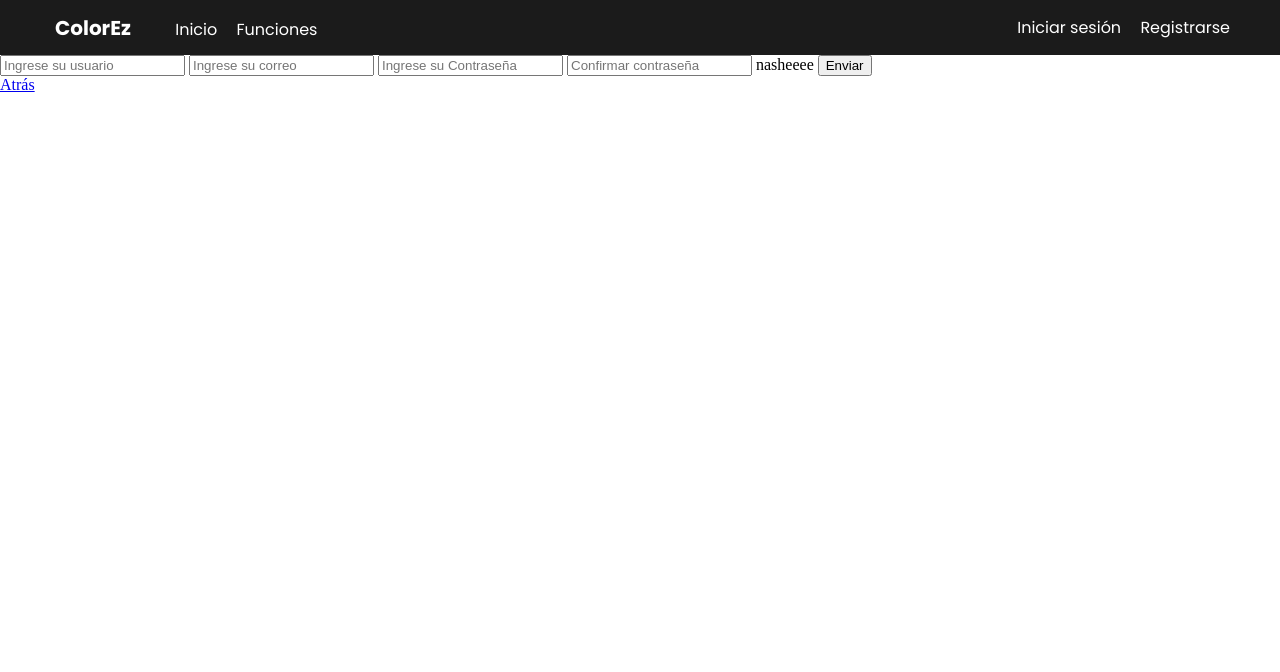
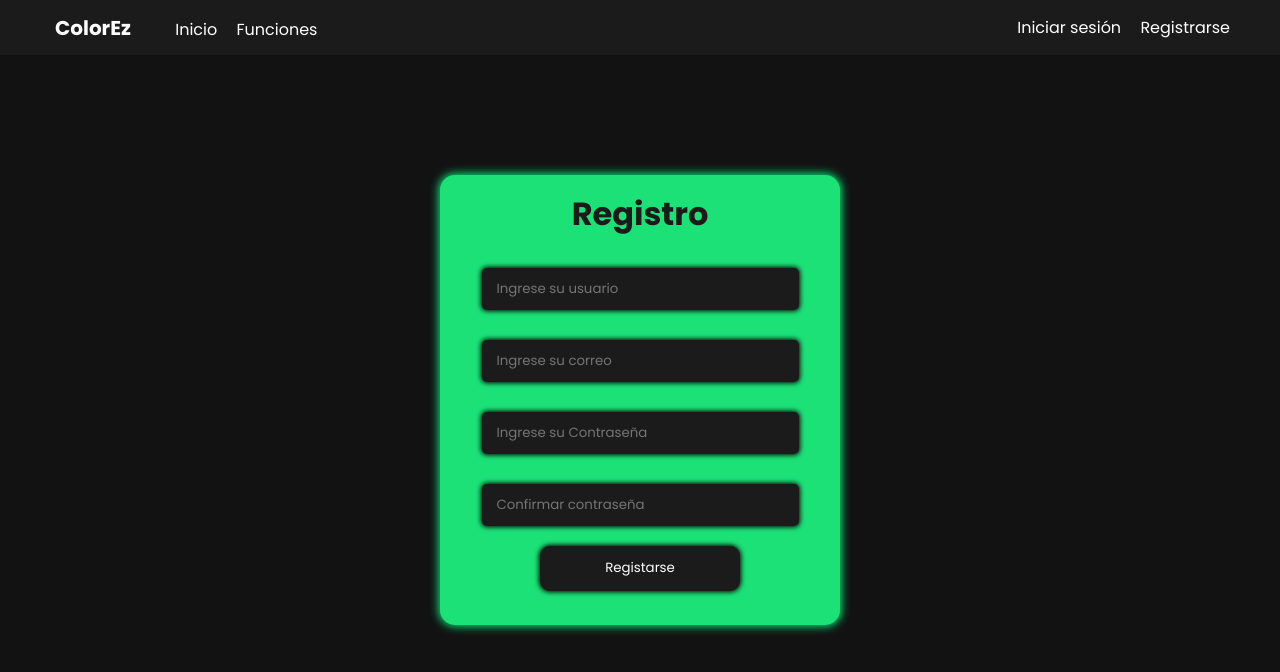
Before and after one commit to kevinTorreZ/ColorEz, a Django app: page /Register/ in a window 1280 px wide. Shown: the top 672 px of the page. Run offline with Django 4.2, Linux system fonts and the light colour scheme.

Commit message:
Muchas cosas

```diff
--- a/Principal/static/header.css
+++ b/Principal/static/header.css
@@ -45,6 +45,7 @@ nav{
     color: white;
     margin-left: 15px;
     cursor: pointer;
+    text-decoration: none;
 
 }
 
--- /dev/null
+++ b/Principal/static/register.css
@@ -0,0 +1,77 @@
+body{
+    background-color: #121212;
+}
+
+.divForm{
+    background-color: #1ce177;
+    width: 400px;
+    height: 450px;
+    position: absolute;
+    left: 50%;
+    top: 50%;
+    -webkit-transform: translate(-50%, -50%);
+    transform: translate(-50%, -50%);
+    border-radius: 15px;
+    box-shadow: 0px 0px 10px 1px #00FF85;
+    display: flex;
+    justify-content: center;
+    align-items: center;
+    flex-direction: column;
+}
+
+input[type=text]{
+    margin: 0 auto;
+    margin-top: 30px;
+    display: block;
+    border: none;
+    border-radius: 5px;
+    height: 40px;
+    width: 300px;
+    box-shadow: 0px 0px 5px 1px black;
+    outline: none;
+    background-color: #1B1B1B;
+    padding-left: 15px;
+    font-family: 'Poppins', sans-serif;
+    color: white;
+}
+
+input[type=password]{
+    margin: 0 auto;
+    margin-top: 30px;
+    margin-bottom: 10px;
+    display: block;
+    border: none;
+    border-radius: 5px;
+    height: 40px;
+    width: 300px;
+    box-shadow: 0px 0px 5px 1px black;
+    outline: none;
+    background-color: #1B1B1B;
+    padding-left: 15px;
+    font-family: 'Poppins', sans-serif;
+    color: white;
+}
+
+label{
+    font-family: 'Poppins', sans-serif;
+    color: #1B1B1B;
+}
+
+input[type=submit]{
+    cursor: pointer;
+    margin: 20px auto;
+    display: block;
+    background-color: #1B1B1B;
+    border: none;
+    width: 200px;
+    height: 45px;
+    border-radius: 10px;
+    color: white;
+    font-family: 'Poppins', sans-serif;
+    box-shadow: 0px 0px 5px 1px black;
+}
+
+.divForm h1{
+    color: #1B1B1B;
+    font-family: 'Poppins', sans-serif;
+}
--- a/Principal/templates/Componentes/header.html
+++ b/Principal/templates/Componentes/header.html
@@ -18,7 +18,7 @@
             <div class="navBar">
                 <ul>
                     <li id="Logo"><a href="/">ColorEz</a></li>
-                    <li><a>Inicio</a></li>
+                    <li><a a href="/">Inicio</a></li>
                     <li><a>Funciones</a></li>
                 </ul>
             </div>
--- a/Principal/templates/Register.html
+++ b/Principal/templates/Register.html
@@ -1,21 +1,38 @@
 {% extends "Componentes/header.html" %}
-
+{% load static %}
+{% block links%}
+<link rel="stylesheet" href="{% static 'register.css' %}">
+{% endblock %}
+<!DOCTYPE html>
+<html lang="en">
+<head>
+    <meta charset="UTF-8">
+    <meta http-equiv="X-UA-Compatible" content="IE=edge">
+    <meta name="viewport" content="width=device-width, initial-scale=1.0">
+    {% block title %} Registrarse {% endblock %}
+</head>
+<body>
     {% block css %} {% endblock %}
-
-{% block title %} Quienes somos {% endblock %}
-
     {% block content %}
     {% if user.is_authenticated %}
     <script>window.location.href = '/Inicio/';</script>
     {% else %}
+    <div class="divForm">
+        <h1>Registro</h1>
         <form method="post">
             {% csrf_token %}
             {{form}}
-        nasheeee
-        <input type="submit" value="Enviar">
+            <input type="submit" value="Registarse">
         </form>
-    <a href="/">Atrás</a>
+    </div>
     {% endif %}
 {% endblock %}
+</body>
+</html>
+
+
+
+
+
 
 {% block js%}{% endblock %}
```
Also changed, not shown: Principal/static/login.css (added, +77 -0 lines), Principal/templates/login.html (+24 -7 lines). Lines whose indentation alone changed are shown as unchanged.
